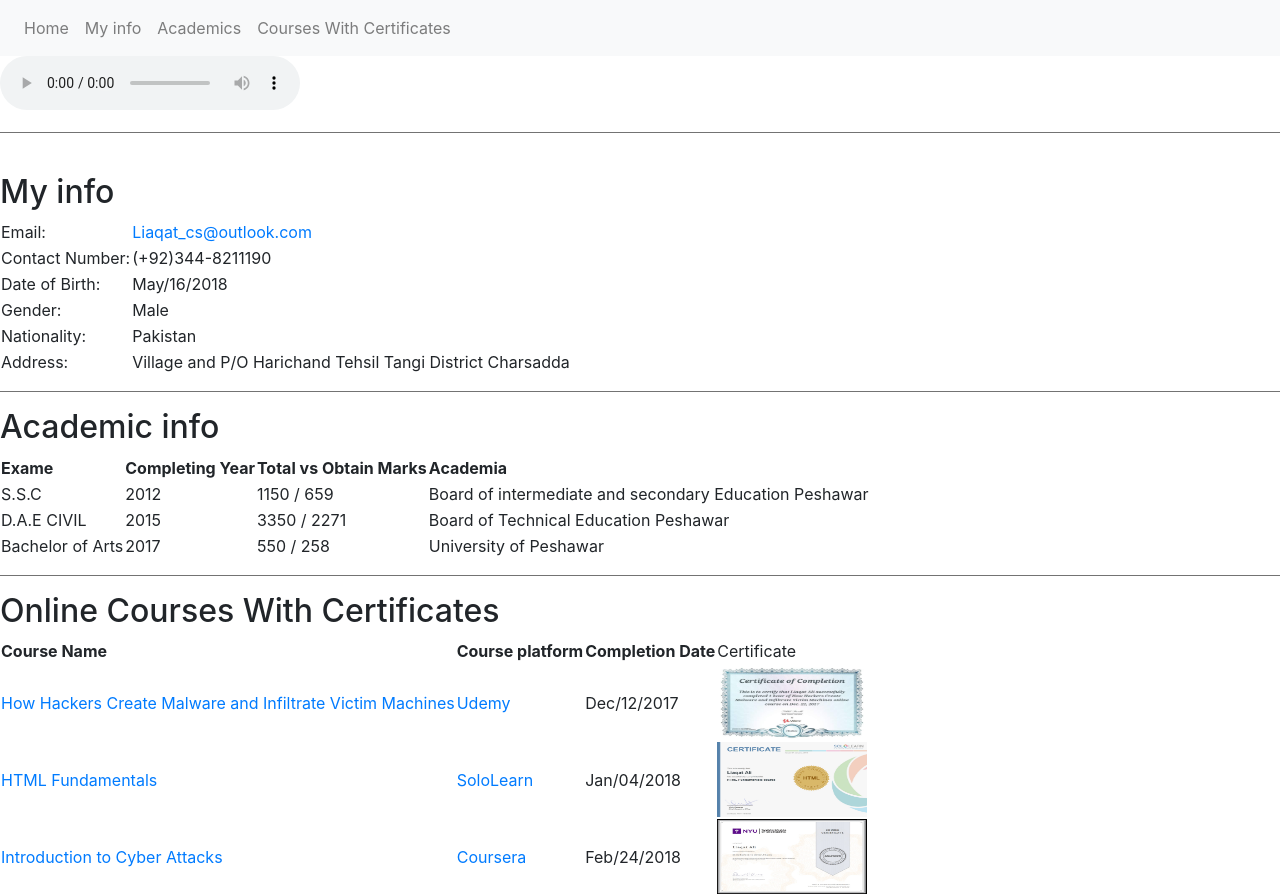
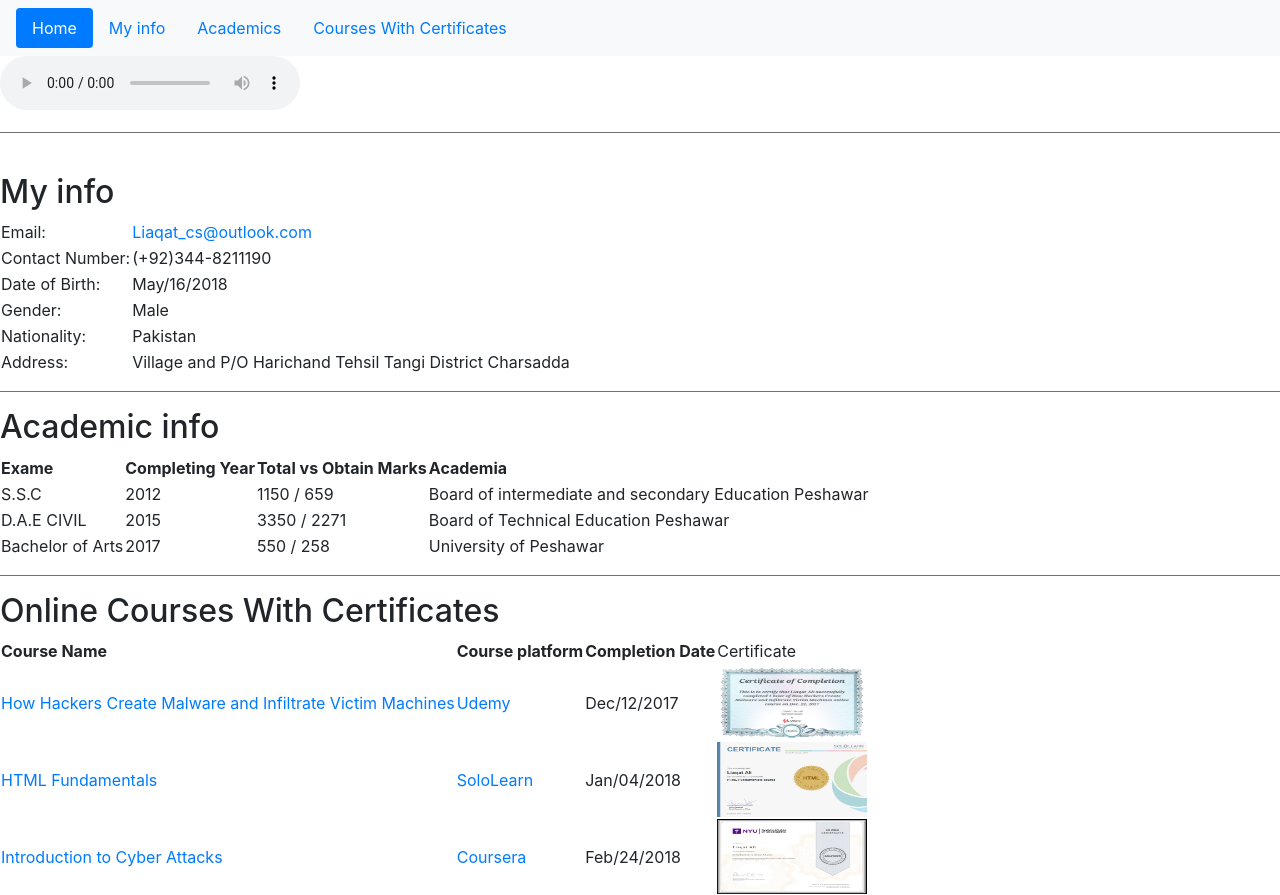
Before and after one commit to liaqatcs/cv, a plain HTML site: page index.html in a window 1280 px wide. Drawn offline with nearby package versions, Linux system fonts and the light colour scheme.

Commit message:
index.html

```diff
--- a/index.html
+++ b/index.html
@@ -11,8 +11,8 @@
 
 <body>
   <nav class="navbar navbar-expand-lg navbar-light bg-light">
-    <ul class="navbar-nav">
-      <li class="nav-item"><a class="nav-link" href="index.html"> Home </a></li>
+    <ul class="nav nav-pills">
+      <li class="nav-item"><a class="nav-link active" href="index.html"> Home </a></li>
       <li class="nav-item"><a class="nav-link" href="#My-info"> My info</a></li>
       <li class="nav-item"><a class="nav-link" href="#Academic-info"> Academics </a></li>
       <li class="nav-item"><a class="nav-link" href="#Online_Courses_With_Certificates"> Courses With Certificates </a></li>
```
